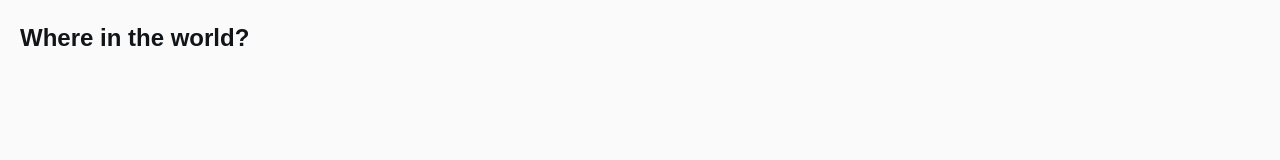
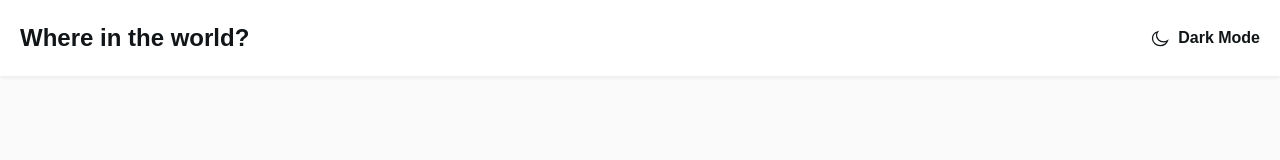
Before and after one commit to saidovshohboz/countries, a plain HTML site: page index.html in a window 1280 px wide. Drawn offline with Linux system fonts and the light colour scheme; a web font is replaced by a local one.

Commit message:
Add site-header

```diff
--- a/css/style.css
+++ b/css/style.css
@@ -97,3 +97,60 @@ a {
 .main-content {
   flex-grow: 1;
 }
+
+/* SITE-HEADER */
+.site-header {
+  padding-top: 24px;
+  padding-bottom: 24px;
+  background-color: var(--bg-element);
+  box-shadow: 0px 2px 4px 0px rgba(0, 0, 0, 0.06);
+}
+
+.site-header-container {
+  display: flex;
+  justify-content: space-between;
+  align-items: center;
+}
+
+.site-header-logo {
+  font-size: 24px;
+  line-height: normal;
+  font-weight: 800;
+  color: var(--text-color);
+}
+
+.site-header-logo:hover {
+  opacity: 0.8;
+}
+
+.site-header-logo:active {
+  opacity: 0.6;
+}
+
+.site-header-toggler {
+  padding: 0;
+  border: 0;
+  background-color: transparent;
+  cursor: pointer;
+  color: var(--text-color);
+}
+
+.site-header-toggler:hover {
+  opacity: 0.8;
+}
+
+.site-header-toggler:active {
+  opacity: 0.6;
+}
+
+.site-header-toggler-inner {
+  display: flex;
+  align-items: center;
+}
+
+.site-header-toggler-text {
+  margin-left: 8px;
+  font-size: 16px;
+  line-height: 22px;
+  font-weight: 600;
+}
--- a/index.html
+++ b/index.html
@@ -10,9 +10,33 @@
     <link rel="stylesheet" href="css/style.css" />
   </head>
   <body>
-    <div class="top-container container">
-      <h2>Where in the world?</h2>
-    </div>
+    <!-- SITE-HEADER -->
+    <header class="site-header">
+      <div class="site-header-container container">
+        <a class="site-header-logo" href="index.html">Where in the world?</a>
+        <button class="site-header-toggler" type="button">
+          <span class="site-header-toggler-inner">
+            <svg
+              class="site-header-toggler-icon"
+              xmlns="http://www.w3.org/2000/svg"
+              width="20"
+              height="20"
+            >
+              <path
+                fill="#fff"
+                fill-rule="evenodd"
+                stroke="currentColor"
+                stroke-width="1.25"
+                d="M13.553 13.815c-3.884 0-7.034-2.887-7.034-6.447 0-1.343.448-2.586 1.212-3.618-3.04.945-5.231 3.581-5.231 6.688 0 3.9 3.45 7.062 7.704 7.062 3.389 0 6.266-2.007 7.296-4.796a7.458 7.458 0 0 1-3.947 1.111Z"
+                clip-rule="evenodd"
+              />
+            </svg>
+
+            <span class="site-header-toggler-text">Dark Mode</span>
+          </span>
+        </button>
+      </div>
+    </header>
     <script src="js/main.js"></script>
   </body>
 </html>
```
